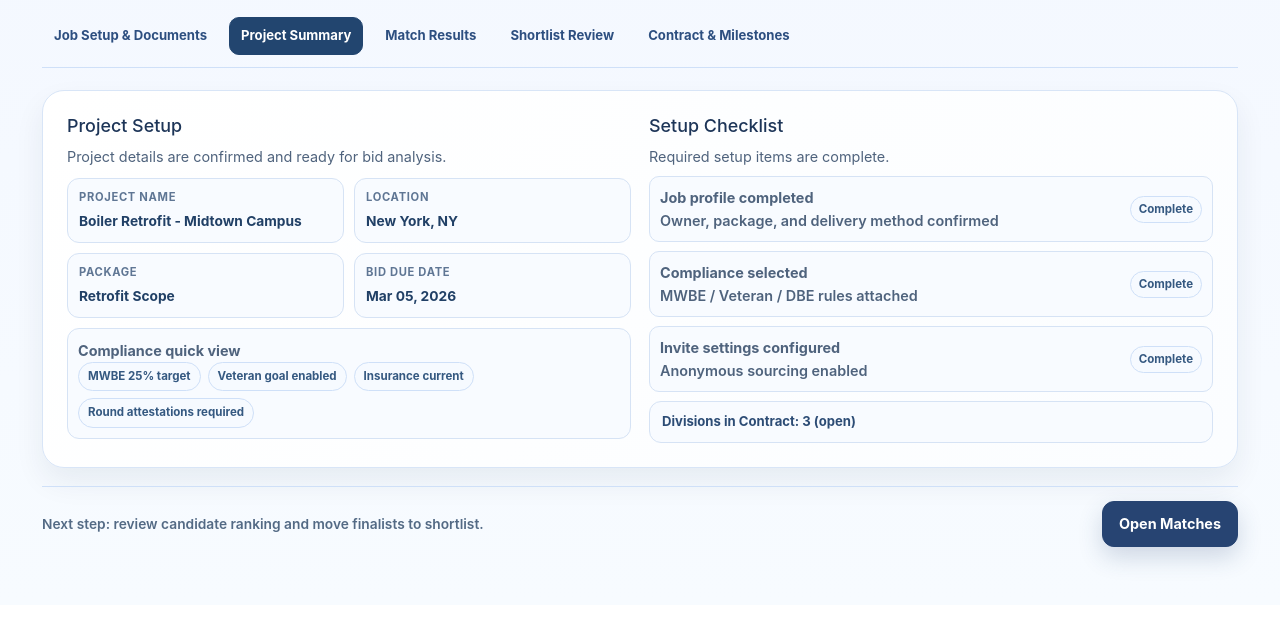
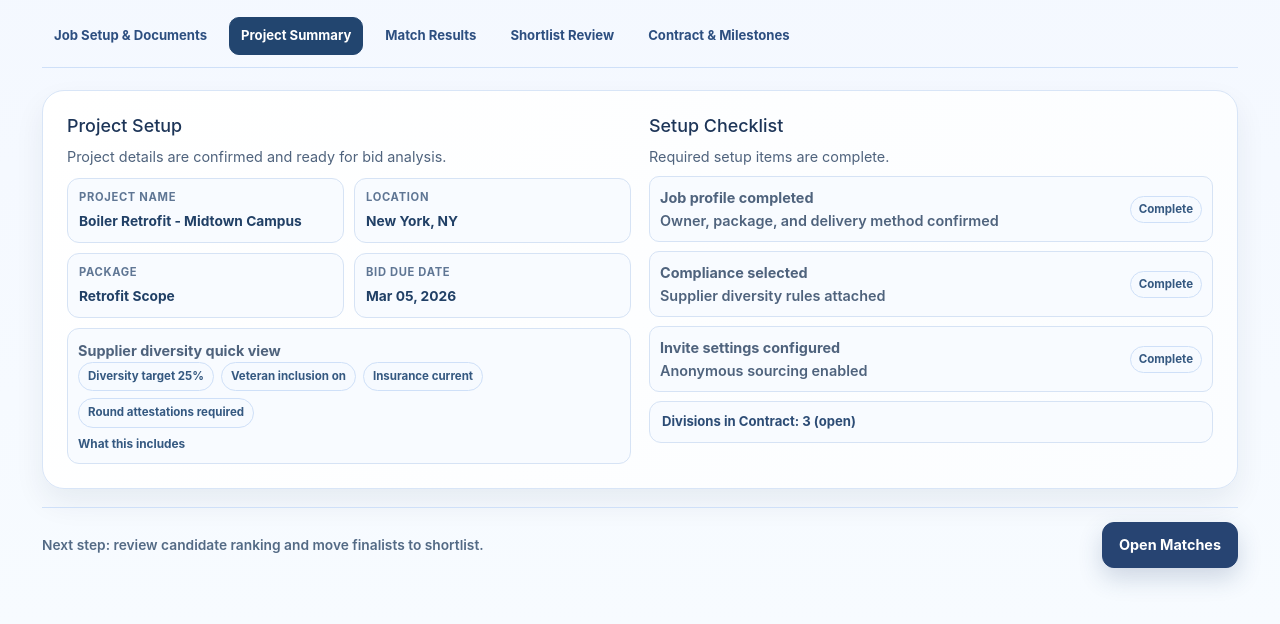
Before and after one commit to bidstream-dev/bidstream-dev.github.io, a plain HTML site: page project-overview.html in a window 1280 px wide. Shown: the part 206-830 px from the top of the page. Drawn offline with Linux system fonts and the light colour scheme.

```diff
--- a/project-overview.html
+++ b/project-overview.html
@@ -298,6 +298,29 @@
       white-space: nowrap;
     }
 
+    .term-note {
+      margin-top: 8px;
+    }
+
+    .term-note summary {
+      cursor: pointer;
+      color: #355981;
+      font-size: 0.74rem;
+      font-weight: 700;
+      list-style: none;
+    }
+
+    .term-note summary::-webkit-details-marker {
+      display: none;
+    }
+
+    .term-note p {
+      margin: 8px 0 0;
+      color: #66809d;
+      font-size: 0.73rem;
+      line-height: 1.45;
+    }
+
     .next {
       display: flex;
       align-items: center;
@@ -379,13 +402,17 @@
           </div>
         </div>
         <div class="compliance-summary">
-          <p class="compliance-head">Compliance quick view</p>
+          <p class="compliance-head">Supplier diversity quick view</p>
           <div class="compliance-chips">
-            <span class="compliance-chip">MWBE 25% target</span>
-            <span class="compliance-chip">Veteran goal enabled</span>
+            <span class="compliance-chip">Diversity target 25%</span>
+            <span class="compliance-chip">Veteran inclusion on</span>
             <span class="compliance-chip">Insurance current</span>
             <span class="compliance-chip">Round attestations required</span>
           </div>
+          <details class="term-note">
+            <summary>What this includes</summary>
+            <p>DBE means Disadvantaged Business Enterprise. This view groups MWBE, veteran-owned, and DBE checks under Compliance Requirements.</p>
+          </details>
         </div>
       </article>
       <article>
@@ -402,7 +429,7 @@
           <div class="check-item">
             <div>
               <p class="check-title">Compliance selected</p>
-              <p class="check-meta">MWBE / Veteran / DBE rules attached</p>
+              <p class="check-meta">Supplier diversity rules attached</p>
             </div>
             <span class="check-badge">Complete</span>
           </div>
```
Also changed, not shown: job-setup-documents.html (+1 -1 lines), match-results.html (+9 -1 lines).
